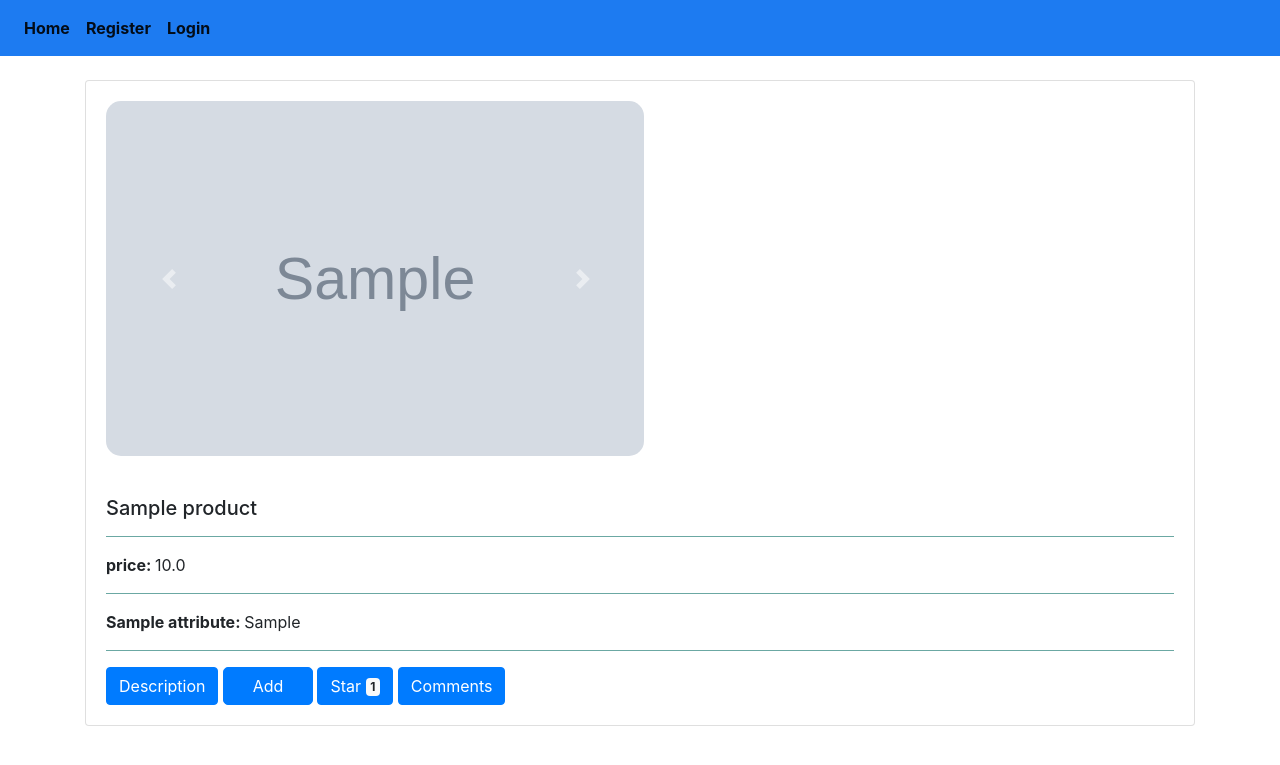
After one commit to mahdisaami/Shop, a Django app: page /product/1/ in a window 1280 px wide. The commit adds this page. Shown: the top 765 px of the page. Run offline with Django 3.2, Linux system fonts and the light colour scheme; tables that the repository leaves empty hold one stand-in row (values such as "Sample post"); grey boxes marked "Sample" are stand-in pictures; one stand-in notice (Sample message) is shown; parts of the project's set-up code (start-up, migrations or seed data) failed here and were passed over; some libraries are stand-ins or nearby versions.

Commit message:
add some view

```diff
--- a/account/urls.py
+++ b/account/urls.py
@@ -3,8 +3,8 @@ from django.urls import path
 from account.views import RegisterUserView, LoginUserView, LogoutUserView, RetrieveUserView
 
 urlpatterns = [
-    path('register', RegisterUserView.as_view(template_name='user/register.html'), name='register'),
-    path('login', LoginUserView.as_view(template_name='user/login.html'), name='login'),
-    path('logout', LogoutUserView.as_view(), name='logout'),
-    path('profile/<str:username>', RetrieveUserView.as_view(), name='retrieve'),
+    path('register/', RegisterUserView.as_view(template_name='user/register.html'), name='register'),
+    path('login/', LoginUserView.as_view(template_name='user/login.html'), name='login'),
+    path('logout/', LogoutUserView.as_view(), name='logout'),
+    path('profile/<str:username>/', RetrieveUserView.as_view(), name='retrieve'),
 ]
--- a/product/admin.py
+++ b/product/admin.py
@@ -16,7 +16,7 @@ class PrAttributeAdmin(admin.ModelAdmin):
 
 
 class ProductAdmin(admin.ModelAdmin):
-    list_display = ('name', 'price', 'category', 'available')
+    list_display = ('name', 'price', 'category', 'available', 'id')
     inlines = (PrAttributeInline, MediaInline)
 
 
--- a/product/models.py
+++ b/product/models.py
@@ -34,7 +34,7 @@ class PrAttribute(BaseModel):
         CatAttribute, verbose_name=_('name'), related_name='pr_attributes', on_delete=models.CASCADE
         )
     product = models.ForeignKey(
-        Product, verbose_name=_('product'), related_name='pr_attribute', on_delete=models.CASCADE
+        Product, verbose_name=_('product'), related_name='pr_attributes', on_delete=models.CASCADE
         )
     value = models.CharField(verbose_name=_('value'), max_length=32)
 
@@ -90,7 +90,7 @@ class Comment(BaseModel):
     product = models.ForeignKey(Product, verbose_name=_('product'), related_name='comments', on_delete=models.CASCADE)
     user = models.ForeignKey(User, verbose_name=_('user'), related_name='comments', on_delete=models.CASCADE)
     reply_to = models.ForeignKey(
-        'self', verbose_name=_('reply to'), related_name='replies', on_delete=models.SET_NULL, null=True
+        'self', verbose_name=_('reply to'), related_name='replies', on_delete=models.SET_NULL, null=True, blank=True
     )
 
     class Meta:
--- a/product/urls.py
+++ b/product/urls.py
@@ -1,9 +1,10 @@
 from django.urls import path
 
-from product.views import CreateProductView, add_product, ProductListView
+from product.views import CreateProductView, add_product, ProductListView, ProductDetailView, StarView
 
 urlpatterns = [
-    # path('add/product/', CreateProductView.as_view(), name='create_product'),
     path('add/product/', add_product, name='add_product'),
-    path('products/', ProductListView.as_view(), name='product_list')
+    path('products/', ProductListView.as_view(), name='product_list'),
+    path('product/<int:pk>/', ProductDetailView.as_view(), name='product_detail'),
+    path('product/star/<int:pk>', StarView.as_view(), name='star'),
 ]
--- a/product/views.py
+++ b/product/views.py
@@ -1,14 +1,15 @@
-
 from django.contrib import messages
 from django.contrib.auth.decorators import login_required
+from django.core.exceptions import ValidationError
 from django.forms import modelformset_factory
-from django.http import HttpResponseRedirect
-from django.shortcuts import render
-from django.views.generic import FormView, CreateView, ListView
+from django.http import HttpResponseRedirect, Http404
+from django.shortcuts import render, redirect
+from django.views.generic import FormView, CreateView, ListView, DetailView
+from django.views import View
 
-from category.models import Category
-from product.forms import CreateProductForm, ImageForm
-from product.models import Media, Product
+from category.models import Category, CatAttribute
+from product.forms import CreateProductForm, ImageForm, CreatePrAttribute
+from product.models import Media, Product, PrAttribute, Star
 
 
 class CreateProductView(CreateView):
@@ -25,18 +26,17 @@ class CreateProductView(CreateView):
 
 @login_required
 def add_product(request):
-    ImageFormSet = modelformset_factory(Media,
-                                        form=ImageForm, extra=3)
+    ImageFormSet = modelformset_factory(Media, form=ImageForm, extra=3)
+    AttributeFormSet = modelformset_factory(PrAttribute, form=CreatePrAttribute, extra=3)
+    CatAttr = CatAttribute.objects.all()
 
-    # 'extra' means the number of photos that you can upload   ^
     if request.method == 'POST':
 
         ProductForm = CreateProductForm(request.POST)
-        # ProductForm.fields['category'].queryset = Category.objects.filter(name='Clothes')
-        formset = ImageFormSet(request.POST, request.FILES,
-                               queryset=Media.objects.none())
+        AttributeForm = AttributeFormSet(request.POST, request.FILES, queryset=PrAttribute.objects.none())
+        formset = ImageFormSet(request.POST, request.FILES, queryset=Media.objects.none())
 
-        if ProductForm.is_valid() and formset.is_valid():
+        if ProductForm.is_valid() and formset.is_valid() and AttributeForm.is_valid():
             product_form = ProductForm.save(commit=False)
             product_form.user = request.user
 
@@ -52,14 +52,20 @@ def add_product(request):
             # use django messages framework
             messages.success(request,
                              "Yeeew, check it out on the home page!")
+            for form in AttributeForm.cleaned_data:
+                if form:
+                    value = form['value']
+                    attr = PrAttribute(product=product_form, value=value, name=14)
+                    attr.save()
             return HttpResponseRedirect("/")
         else:
-            print(ProductForm.errors, formset.errors)
+            print(ProductForm.errors, formset.errors, AttributeForm.errors)
     else:
         ProductForm = CreateProductForm()
         formset = ImageFormSet(queryset=Media.objects.none())
+        AttributeForm = AttributeFormSet(queryset=PrAttribute.objects.none())
     return render(request, 'product/create_product.html',
-                  {'ProductForm': ProductForm, 'formset': formset})
+                  {'ProductForm': ProductForm, 'formset': formset, 'Attribute': AttributeForm, 'CatAttr': CatAttr})
 
 
 class ProductListView(ListView):
@@ -67,3 +73,28 @@ class ProductListView(ListView):
     fields = ('name', 'description', 'price', 'category', 'medias', )
     template_name = 'product/products.html'
     queryset = Product.objects.all()
+
+
+class ProductDetailView(DetailView):
+    model = Product
+    template_name = 'product/product_detail.html'
+
+
+class StarView(View):
+
+    def get_object(self):
+        try:
+            product = Product.objects.filter(pk=self.kwargs.get('pk')).first()
+        except product is None:
+            raise Http404
+        return product
+
+    def get(self, request, *args, **kwargs):
+        product = self.get_object()
+        user = request.user
+        star = Star.objects.filter(product=product, user=user).first()
+        if star is None:
+            star = Star.objects.create(product=product, user=user)
+            return redirect('/product/{}'.format(self.kwargs.get('pk')))
+        messages.error(self.request, 'Sorry you have already liked this product')
+        return redirect('/product/{}'.format(self.kwargs.get('pk')))
--- a/template/base.html
+++ b/template/base.html
@@ -3,41 +3,47 @@
 <head>
     <meta charset="UTF-8">
     <title>Shop | {% block title %}{% endblock %}</title>
+    <script src="https://cdnjs.cloudflare.com/ajax/libs/materialize/1.0.0/js/materialize.min.js"></script>
     <link rel="stylesheet" href="https://maxcdn.bootstrapcdn.com/bootstrap/4.5.2/css/bootstrap.min.css">
-        <link rel="stylesheet" href="https://cdnjs.cloudflare.com/ajax/libs/materialize/1.0.0/css/materialize.min.css">
-        <script src="https://cdnjs.cloudflare.com/ajax/libs/materialize/1.0.0/js/materialize.min.js"></script>
     <script src="https://ajax.googleapis.com/ajax/libs/jquery/3.5.1/jquery.min.js"></script>
     <script src="https://cdnjs.cloudflare.com/ajax/libs/popper.js/1.16.0/umd/popper.min.js"></script>
     <script src="https://maxcdn.bootstrapcdn.com/bootstrap/4.5.2/js/bootstrap.min.js"></script>
     {% block css %}{% endblock %}
 </head>
 <body>
-    <nav>
-        <div class="nav-wrapper" style="background: #1976d2">
-          <a href="#" class="brand-logo">Logo</a>
-          <ul id="nav-mobile" class="right hide-on-med-and-down">
-            <li><a href="/"><strong>Home</strong></a></li>
-            {% if user.is_authenticated %}
-                <li><a href="{% url 'retrieve' user.username %}"><strong>{{user.username}}</strong></a></li>
-                <li><a href="logout"><strong>Logout</strong></a></li>
-            {% else %}
-                <li><a href="register"><strong>Register</strong></a></li>
-                <li><a href="login"><strong>Login</strong></a></li>
-
-            {% endif %}
-          </ul>
-        </div>
-    </nav>
+   <nav class="navbar navbar-expand-lg navbar-light " style="background-color:#1d7bf1">
+  <div class="collapse navbar-collapse" id="navbarTogglerDemo01">
+    <ul class="navbar-nav mr-auto mt-2 mt-lg-0">
+      <li class="nav-item active">
+        <a class="nav-link" href="/"><strong>Home</strong></a>
+      </li>
+      {% if user.is_authenticated %}
+        <li class="nav-item active">
+            <a class="nav-link" href="{% url 'retrieve' user.username %}"><strong>{{user.username}}</strong></a>
+         </li>
+        <li class="nav-item active">
+            <a class="nav-link" href="logout" ><strong>Logout</strong></a>
+        </li>
+      {%else %}
+        <li class="nav-item active">
+            <a class="nav-link" href="register"><strong>Register</strong></a>
+         </li>
+        <li class="nav-item active">
+            <a class="nav-link" href="login" ><strong>Login</strong></a>
+       {% endif%}
+    </ul>
+  </div>
+</nav>
       {% if messages %}
         {% for message in messages %}
             {% if message.tags == 'success'%}
-                <script>M.toast({html: "{{message}}", classes: 'green rounded', displayLength:2000});</script>
+                <script>M.toast({html: "{{message}}", classes:  'toast-body'});</script>
             {% elif message.tags == 'info'%}
-                <script>M.toast({html: "{{message}}", classes: 'blue rounded', displayLength:2000});</script>
+                <script>M.toast({html: "{{message}}", classes:  'toast-body'});</script>
             {% elif message.tags == 'warning'%}
-                <script>M.toast({html: "{{message}}", classes: 'orange rounded', displayLength:10000});</script>
+                <script>M.toast({html: "{{message}}", classes:  'toast-body' });</script>
             {% elif message.tags == 'error'%}
-                <script>M.toast({html: "{{message}}", classes: 'red rounded', displayLength:10000});</script>
+                <script>M.toast({html: "{{message}}", classes: 'toast-body'});</script>
             {% endif %}
         {% endfor %}
     {% endif %}
--- /dev/null
+++ b/template/product/product_detail.html
@@ -0,0 +1,83 @@
+{% extends 'base.html'%}
+
+{%block title%}Product Detail{%endblock%}
+
+{%block css%}{%endblock%}
+{%  for img in object.medias.all%}
+      <img src="{{img.media_file.url}}" class="d-block w-100" alt="{{img.medias.url}}"
+      style="width: 50%; padding: 18px; height: 50%; border-radius: 27px;">
+      {% endfor %}
+
+
+{%block body%}
+  <div class="card mb-3">
+  <div id="carouselExampleControls" class="carousel slide" data-ride="carousel" style="position: relative; padding: 20px; padding-right: 550px;">
+
+      <div class="carousel-inner">
+    <div class="carousel-item active">
+      <img src="{{object.medias.first.media_file.url}}" class="d-block w-100"
+           style="border-radius:15px;     height: 355px;" alt="{{object.medias.first.media_file.url}}">
+    </div>
+          {%  for img in object.medias.all%}
+    <div class="carousel-item">
+      <img src="{{img.media_file.url}}" class="d-block w-100"
+           style="border-radius:15px ;    height: 355px;" alt="{{img.media_file.url}}">
+    </div>
+  {% endfor %}
+      </div>
+
+  <a class="carousel-control-prev" href="#carouselExampleControls" role="button" data-slide="prev">
+    <span class="carousel-control-prev-icon" aria-hidden="true"></span>
+    <span class="sr-only">Previous</span>
+  </a>
+  <a class="carousel-control-next" href="#carouselExampleControls" role="button" data-slide="next" style="right: 528px;">
+    <span class="carousel-control-next-icon" aria-hidden="true"></span>
+    <span class="sr-only">Next</span>
+  </a>
+</div>
+
+
+      <div class="card-body" >
+        <h5 class="card-title">{{object.name}}</h5>
+          <hr style="background-color:#77bbb5">
+        <p class="card-text"><strong>price: </strong>{{object.price}}</p>
+          {% for att in object.pr_attributes.all%}
+          <hr style="background-color:#77bbb5">
+          <p class="card-text"><strong>{{att.name.name}}: </strong>{{att.value}}</p>
+
+          {%endfor%}
+          <hr style="background-color:#77bbb5">
+          <button class="btn btn-primary" type="button" data-toggle="collapse" data-target="#collapseExampleDes" aria-expanded="false" aria-controls="collapseExample">
+          Description
+          </button>
+          <div class="collapse" id="collapseExampleDes">
+            <div class="card card-body">
+                <p>{{object.description}}</p>
+            </div>
+          </div>
+         <a href="https://www.varzesh3.com/" style="color:white">
+           <button type="button" class="btn btn btn-primary" style="border-radius: 5px; width:90px">Add</button>
+         </a>
+        <a href="{% url 'star' object.pk %}">
+          <button type="button" class="btn btn-primary">
+              Star <span class="badge badge-light">{{object.stars.count}}</span>
+              <span class="sr-only">unread messages</span>
+           </button>
+        </a>
+          <button class="btn btn-primary" type="button" data-toggle="collapse" data-target="#collapseExample" aria-expanded="false" aria-controls="collapseExample">
+            Comments
+          </button>
+        {% for cm in object.comments.all %}
+          <div class="collapse" id="collapseExample">
+            <div class="card card-body">
+                <p><strong>{{cm.user.username}}: </strong>{{cm.text}}</p>
+            </div>
+          </div>
+        {% endfor %}
+      </div>
+      </div>
+
+
+
+
+{%endblock%}
--- a/template/user/login.html
+++ b/template/user/login.html
@@ -4,8 +4,6 @@
 {% block title %}Login{% endblock %}
 
 {% block css %}
-<link rel="stylesheet" href="https://cdnjs.cloudflare.com/ajax/libs/materialize/1.0.0/css/materialize.min.css">
-<script src="https://cdnjs.cloudflare.com/ajax/libs/materialize/1.0.0/js/materialize.min.js"></script>
      <link rel="stylesheet" href="https://stackpath.bootstrapcdn.com/bootstrap/4.5.2/css/bootstrap.min.css"
           integrity="sha384-JcKb8q3iqJ61gNV9KGb8thSsNjpSL0n8PARn9HuZOnIxN0hoP+VmmDGMN5t9UJ0Z" crossorigin="anonymous">
 {% endblock %}
@@ -15,8 +13,8 @@
         <h1>Login</h1>
         <form method="post" action={{form.action}}>
             {% csrf_token %}
-            {{ form.as_p }}
-             <button class="btn #0277bd light-blue darken-3" type="submit">Submit</button>
+            {{ form | crispy }}
+             <button class="btn btn-primary" type="submit">Submit</button>
         </form>
     </div>
 {% endblock%}
--- a/template/user/register.html
+++ b/template/user/register.html
@@ -18,7 +18,7 @@
             {{form.username | as_crispy_field}}
             {{form.password | as_crispy_field}}
             {{form.avatar | as_crispy_field}}
-          <button class="btn #0277bd light-blue darken-3" style="color:darkblue" type="submit" >Register</button>
+          <button class="btn btn-primary" style="color:darkblue" type="submit" >Register</button>
       </form>
         <br>
 
```
Also changed, not shown: product/forms.py (+13 -1 lines), template/product/create_product.html (+8 -2 lines), template/product/product_list.html (+9 -14 lines), product/migrations/0004_auto_20200925_0717.py (added), product/migrations/0005_auto_20200925_1252.py (added).
